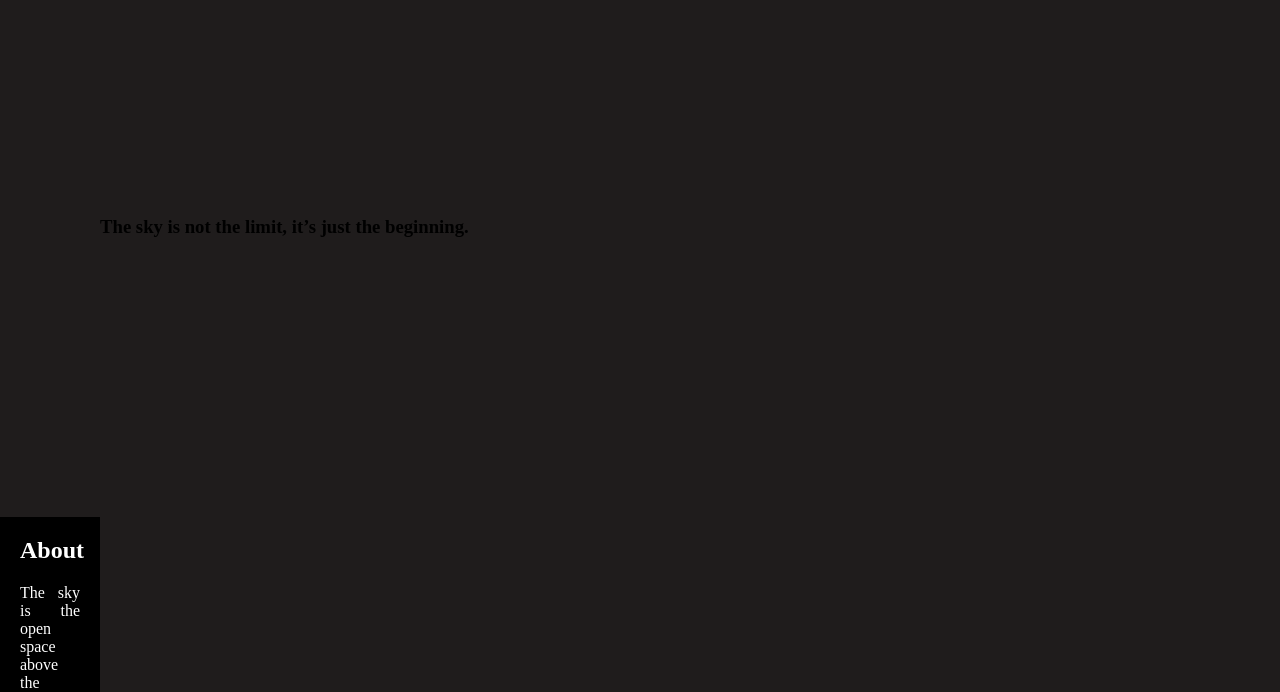
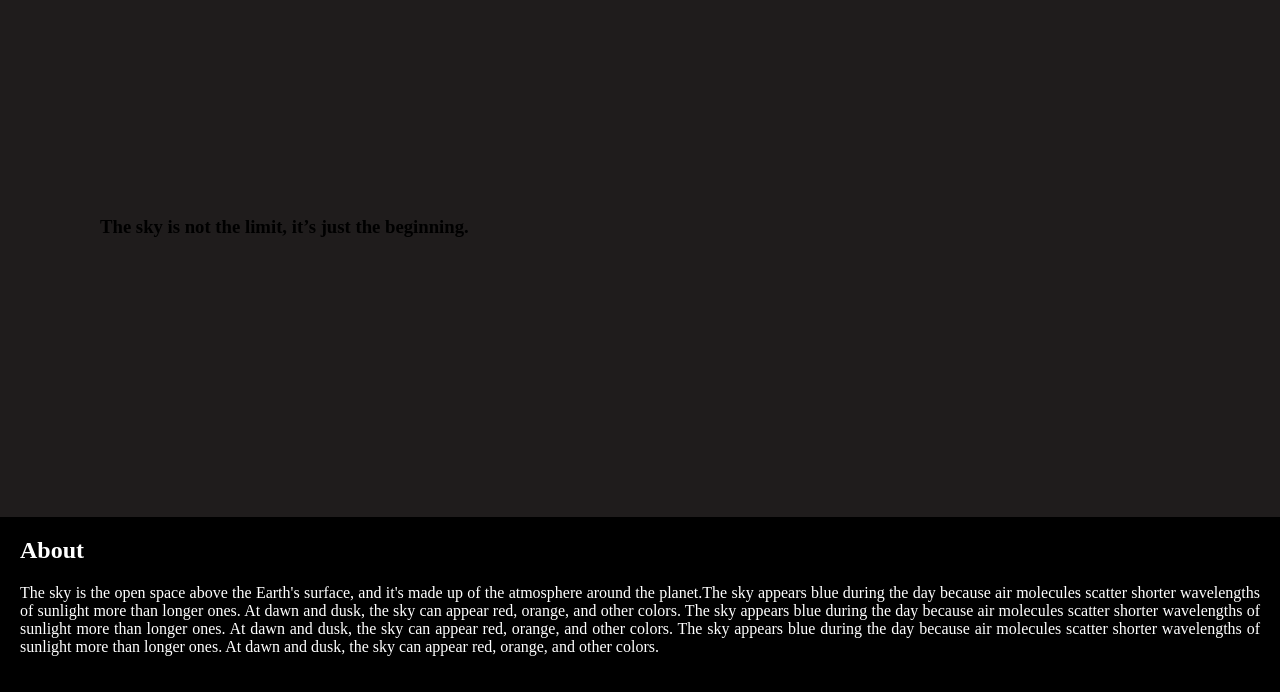
Before and after one commit to AkshayaShaji731/Sky, a plain HTML site: page index.html in a window 1280 px wide. Shown: the part 103-795 px from the top of the page. Drawn offline with Linux system fonts and the light colour scheme.

Commit message:
sky mistake

```diff
--- a/style.css
+++ b/style.css
@@ -182,8 +182,7 @@ footer{
     background-color: #000;
 }
 }
-body{
-  margin:0;
-  height:100px;
-  width:100px;
+
+h{
+    margin: 0;
 }
```
